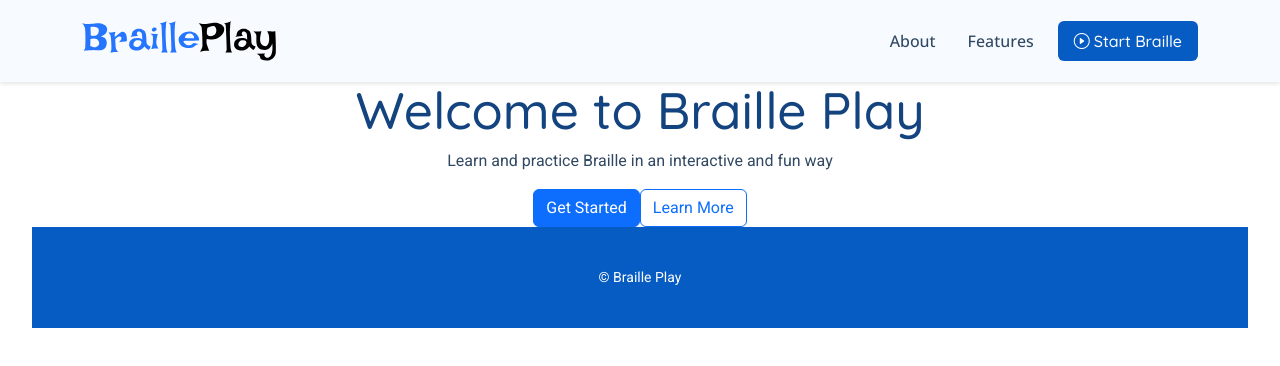
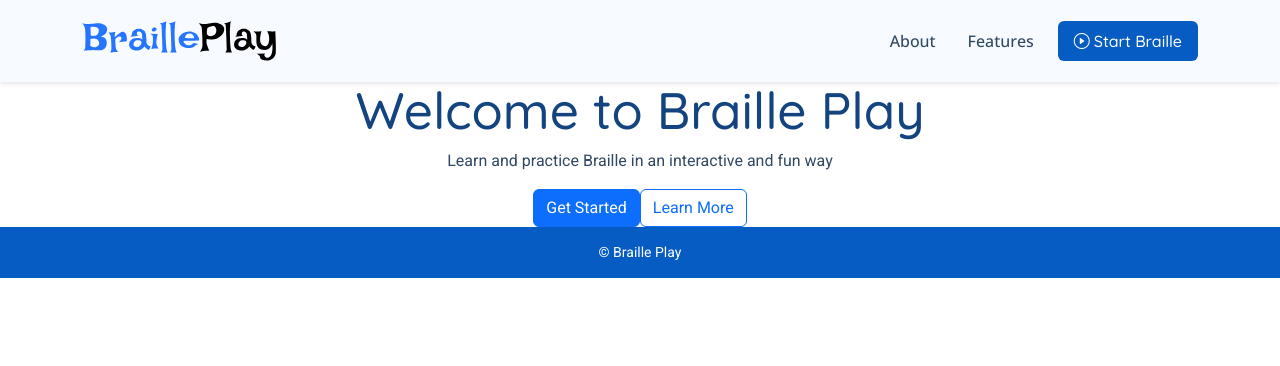
Before and after one commit to yeahyeon/braille-play-landing, a React (Vite) app: page / in a window 1280 px wide. Shown: the top 366 px of the page. Built offline with nearby package versions, Linux system fonts and the light colour scheme.

Commit message:
[feat] add footer component

```diff
--- a/src/components/Footer.css
+++ b/src/components/Footer.css
@@ -1,8 +1,15 @@
 /* Footer Styles */
 .footer {
-  padding: 40px 0;
-  background-color: var(--background-color);
-  color: var(--default-color);
+  position: relative;
+  left: 50%;
+  right: 50%;
+  margin-left: -50vw;
+  margin-right: -50vw;
+  width: 100vw;
+  padding: 15px 0;
+  background-color: #065cc2;
+  color: #314862;
+  margin-top: auto;
 }
 
 .footer .copyright {
@@ -13,16 +20,6 @@
   margin: 0;
   font-size: 14px;
   font-weight: 400;
-  color: var(--default-color);
+  color: #ffffff;
   font-family: var(--default-font);
 }
-
-/* Dark background variant */
-.footer.dark-background {
-  background-color: var(--background-color);
-  color: var(--default-color);
-}
-
-.footer.dark-background .copyright p {
-  color: var(--default-color);
-}
--- a/src/components/Footer.jsx
+++ b/src/components/Footer.jsx
@@ -3,8 +3,8 @@ import "./Footer.css";
 
 const Footer = () => {
   return (
-    <footer id="footer" className="footer dark-background">
-      <div className="container">
+    <footer id="footer" className="footer">
+      <div className="container-fluid">
         <div className="copyright text-center">
           <p>© Braille Play</p>
         </div>
--- a/src/styles/global.css
+++ b/src/styles/global.css
@@ -134,7 +134,5 @@ button:focus-visible {
 
 /* 큰 화면 (1440px 이상) */
 @media (min-width: 1440px) {
-  #root {
-    max-width: 1440px;
-  }
+  /* 최대 너비 제한 제거 - 모든 화면 크기에서 전체 너비 사용 */
 }
```
